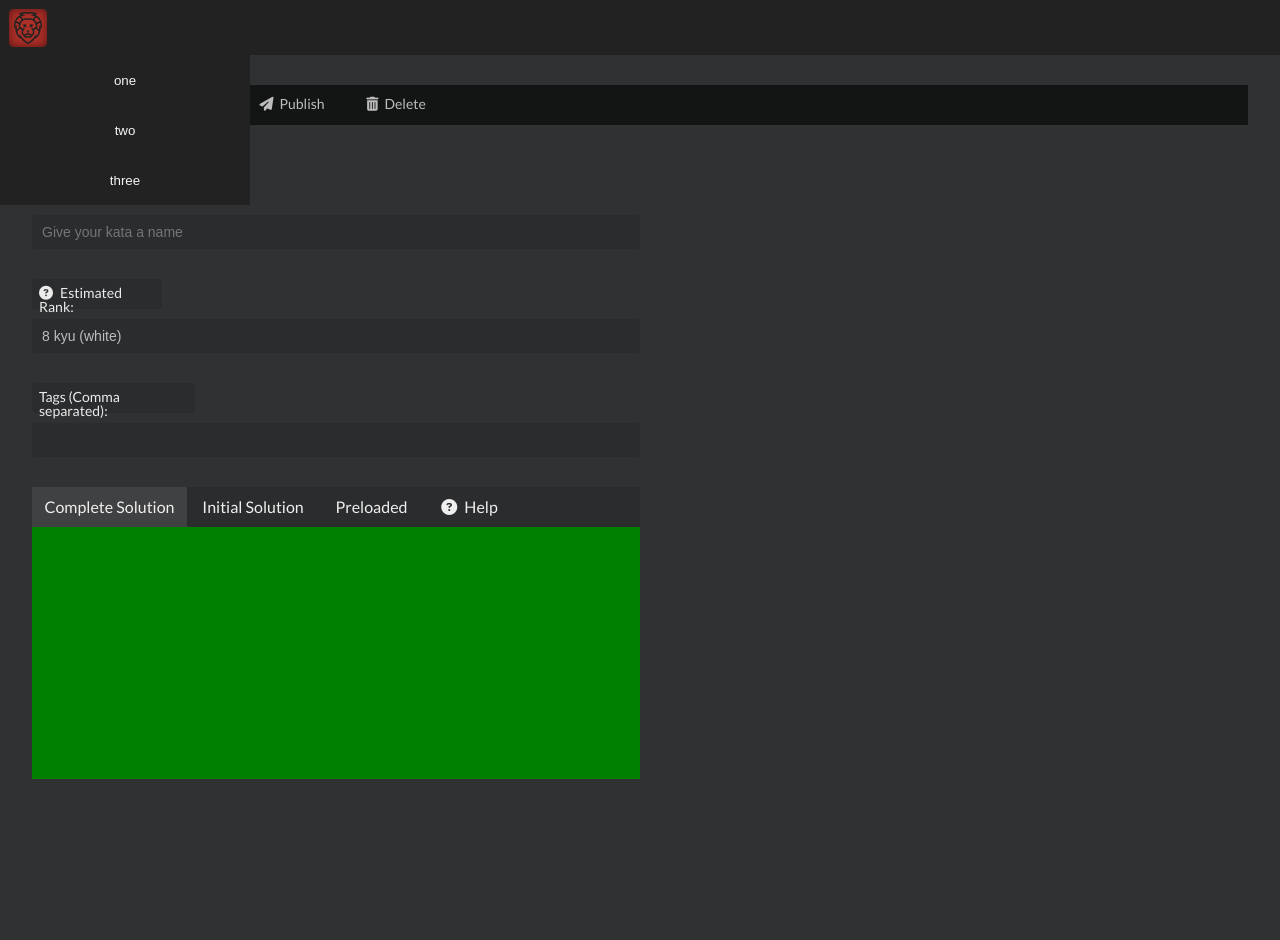
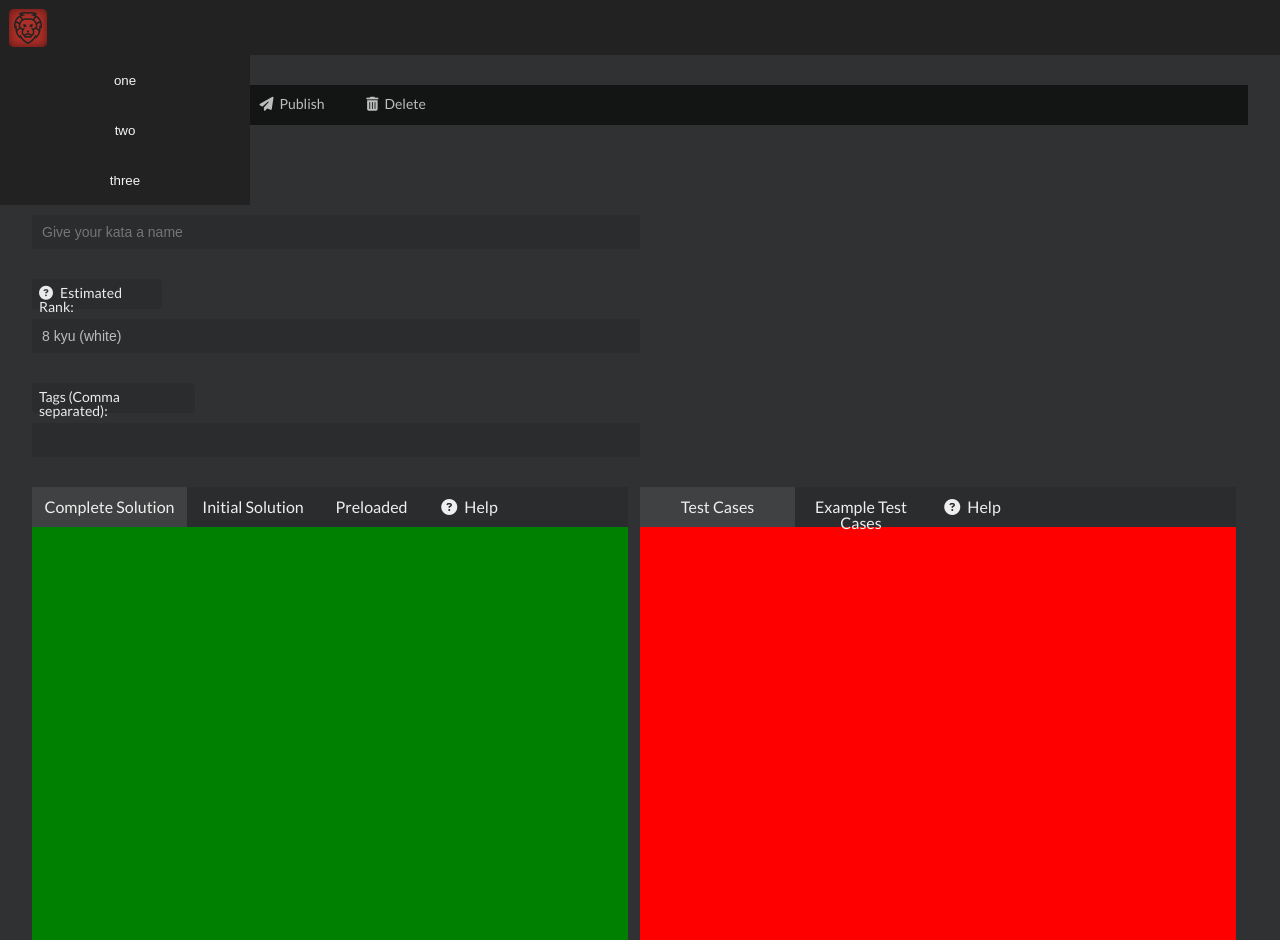
Before and after one commit to chasewdavis/codewarsclone, a React (Create React App) app: page /create in a window 1280 px wide. Before the commit the page ends 800 px from the top, so only its background shows below. Built offline with nearby package versions, Linux system fonts and the light colour scheme.

Commit message:
styling fight page

```diff
--- a/src/views/Create/Create.css
+++ b/src/views/Create/Create.css
@@ -7,7 +7,7 @@
   color: #efefef;
   font-weight: 100;
   grid-template-columns: 1fr 1fr;
-  grid-template-rows: 80px 1fr 1fr; }
+  grid-template-rows: 80px 1fr 1.5fr; }
 
 .create_main-header {
   width: 100%;
@@ -117,7 +117,7 @@
   grid-column: 1;
   grid-row: 3 / 4;
   background-color: green;
-  width: 100%; }
+  width: 98%; }
 
 .create_left-ace-header {
   width: 100%;
@@ -156,3 +156,10 @@
 
 .create_left-ace-header div:hover {
   cursor: pointer; }
+
+.create_right-ace {
+  grid-row: 3 / 4;
+  grid-column: 2;
+  margin-top: 30px;
+  background-color: red;
+  width: 98%; }
--- a/src/views/Create/Create.js
+++ b/src/views/Create/Create.js
@@ -7,6 +7,7 @@ export default class Create extends Component {
         super(props)
         this.state = {
             leftAceActive: 1,
+            rightAceActive: 1,
             name: '',
             rank: '',
             tags: ''
@@ -33,6 +34,12 @@ export default class Create extends Component {
 
     //this allows you to change tabs on the left ace editor
     handleLeftAceClick(tab) {
+        this.setState({
+            leftAceActive: tab
+        })
+    }
+
+    handleRightAceClick(tab) {
         this.setState({
             leftAceActive: tab
         })
@@ -81,6 +88,13 @@ export default class Create extends Component {
                             <div onClick={() => this.handleLeftAceClick(4)}className={this.state.leftAceActive === 4 ? "create_help create_active" : "create_help "}><i class="fa fa-question-circle" aria-hidden="true"></i> Help</div>
                         </div>
                     </div>
+                    <div className='create_right-ace'>
+                        <div className="create_left-ace-header">
+                            <div onClick={() => this.handleRightAceClick(1)}className={ this.state.leftAceActive === 1 ? "create_complete create_active" : "create_complete "}>Test Cases</div>
+                            <div onClick={() => this.handleRightAceClick(2)}className={this.state.leftAceActive === 2 ? "create_initial create_active" : "create_initial "}>Example Test Cases</div>
+                            <div onClick={() => this.handleRightAceClick(3)}className={this.state.leftAceActive === 3 ? "create_help create_active" : "create_help"}><i class="fa fa-question-circle" aria-hidden="true"></i> Help</div>
+                        </div>
+                    </div>
                 </div>
             </div>
         )
--- a/src/views/Create/Create.scss
+++ b/src/views/Create/Create.scss
@@ -9,7 +9,7 @@ $input-active-color: #131414;
     color: #efefef;
     font-weight: 100;
     grid-template-columns: 1fr 1fr;
-    grid-template-rows: 80px 1fr 1fr;
+    grid-template-rows: 80px 1fr 1.5fr;
 }
 
 .create_main-header {
@@ -139,7 +139,7 @@ $input-active-color: #131414;
     grid-column: 1;
     grid-row: 3 / 4;
     background-color: green;
-    width: 100%;
+    width: 98%;
 }
 
 .create_left-ace-header {
@@ -188,3 +188,11 @@ $input-active-color: #131414;
 .create_left-ace-header div:hover {
     cursor: pointer;
 }
+
+.create_right-ace {
+    grid-row: 3 / 4;
+    grid-column: 2;
+    margin-top: 30px;
+    background-color: red;
+    width: 98%;
+}
```
